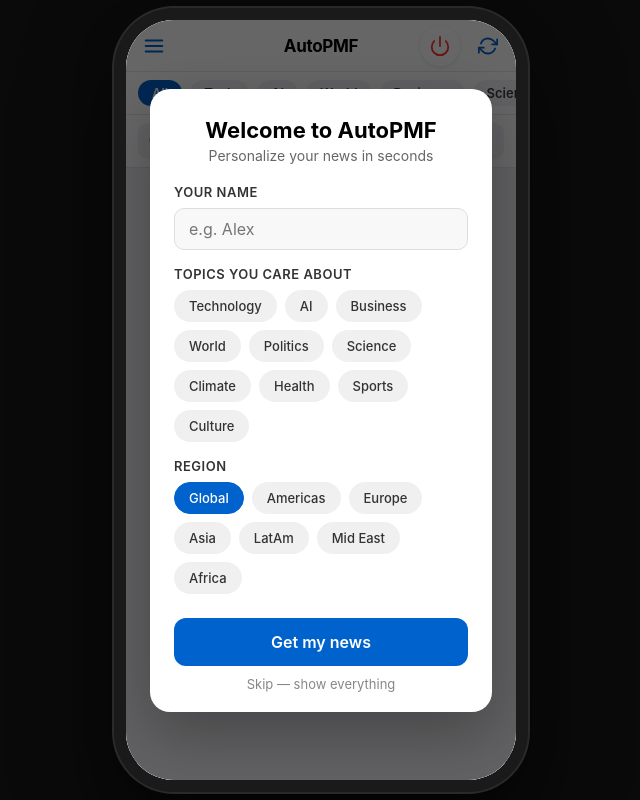
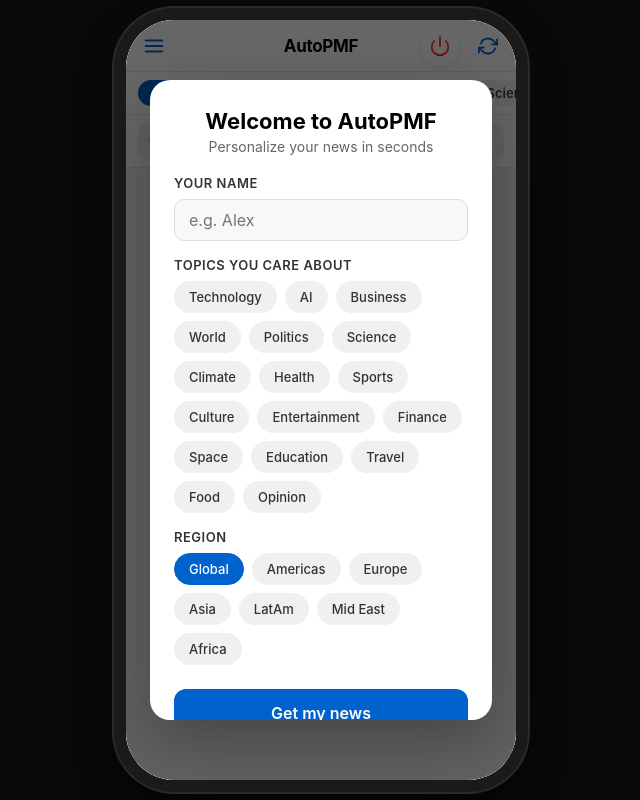
Before and after one commit to fabriciobloisi/AutoPMF, a website: page public/index.html in a window 1280 px wide. Shown: the whole page, without its empty margins (319-959 px from the left). Drawn offline with Linux system fonts and the light colour scheme.

Commit message:
AutoLoop cycle 27: Expand categories from 10 to 17 — Entertainment, Finance, Space, Education, Travel, Food, Opinion

```diff
--- a/public/app.js
+++ b/public/app.js
@@ -225,7 +225,14 @@
   Health:     { icon: '🧘', text: 'Take a deep breath. Nothing here yet.<br>Refresh and feel better!' },
   Culture:    { icon: '🎭', text: 'The muse is on vacation.<br>Refresh and she might come back!' },
   Sports:     { icon: '⚽', text: 'Halftime! No scores to report.<br>Refresh for the next play!' },
-  Politics:   { icon: '🏛️', text: 'No comment at this time.<br>Refresh for the official statement!' },
+  Politics:      { icon: '🏛️', text: 'No comment at this time.<br>Refresh for the official statement!' },
+  Entertainment: { icon: '🎬', text: 'The show hasn\'t started yet.<br>Refresh for tonight\'s lineup!' },
+  Finance:       { icon: '📈', text: 'Markets are still calculating.<br>Refresh for the latest numbers!' },
+  Space:         { icon: '🚀', text: 'Houston, we have no articles.<br>Refresh to launch a new search!' },
+  Education:     { icon: '📚', text: 'Class hasn\'t started yet.<br>Refresh for today\'s lessons!' },
+  Travel:        { icon: '✈️', text: 'Destination: unknown.<br>Refresh to explore the world!' },
+  Food:          { icon: '🍽️', text: 'The kitchen is still prepping.<br>Refresh for a fresh serving!' },
+  Opinion:       { icon: '💬', text: 'Everyone\'s speechless — for now.<br>Refresh for hot takes!' },
 };
 
 const searchEmptyMessages = [
--- a/public/index.html
+++ b/public/index.html
@@ -105,6 +105,13 @@
         <button class="cat-btn" data-cat="Culture">Culture</button>
         <button class="cat-btn" data-cat="Sports">Sports</button>
         <button class="cat-btn" data-cat="Politics">Politics</button>
+        <button class="cat-btn" data-cat="Entertainment">Entertainment</button>
+        <button class="cat-btn" data-cat="Finance">Finance</button>
+        <button class="cat-btn" data-cat="Space">Space</button>
+        <button class="cat-btn" data-cat="Education">Education</button>
+        <button class="cat-btn" data-cat="Travel">Travel</button>
+        <button class="cat-btn" data-cat="Food">Food</button>
+        <button class="cat-btn" data-cat="Opinion">Opinion</button>
       </div>
 
       <!-- Search Bar -->
@@ -205,6 +212,13 @@
             <button class="topic-chip" data-topic="Health">Health</button>
             <button class="topic-chip" data-topic="Sports">Sports</button>
             <button class="topic-chip" data-topic="Culture">Culture</button>
+            <button class="topic-chip" data-topic="Entertainment">Entertainment</button>
+            <button class="topic-chip" data-topic="Finance">Finance</button>
+            <button class="topic-chip" data-topic="Space">Space</button>
+            <button class="topic-chip" data-topic="Education">Education</button>
+            <button class="topic-chip" data-topic="Travel">Travel</button>
+            <button class="topic-chip" data-topic="Food">Food</button>
+            <button class="topic-chip" data-topic="Opinion">Opinion</button>
           </div>
           <p class="cust-hint">Select topics to focus on. Leave all unselected for a balanced mix.</p>
         </div>
@@ -484,6 +498,13 @@
             <button class="onboarding-chip" data-topic="Health">Health</button>
             <button class="onboarding-chip" data-topic="Sports">Sports</button>
             <button class="onboarding-chip" data-topic="Culture">Culture</button>
+            <button class="onboarding-chip" data-topic="Entertainment">Entertainment</button>
+            <button class="onboarding-chip" data-topic="Finance">Finance</button>
+            <button class="onboarding-chip" data-topic="Space">Space</button>
+            <button class="onboarding-chip" data-topic="Education">Education</button>
+            <button class="onboarding-chip" data-topic="Travel">Travel</button>
+            <button class="onboarding-chip" data-topic="Food">Food</button>
+            <button class="onboarding-chip" data-topic="Opinion">Opinion</button>
           </div>
         </div>
 
```
Also changed, not shown: product.md (+10 -2 lines), 1 other file.
